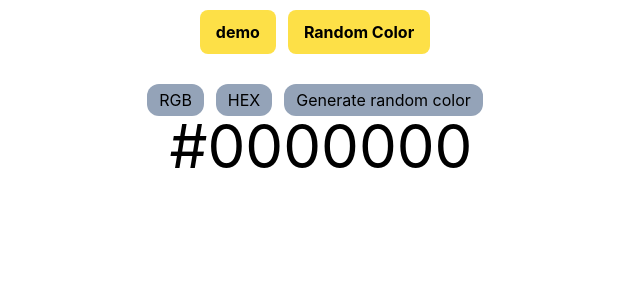
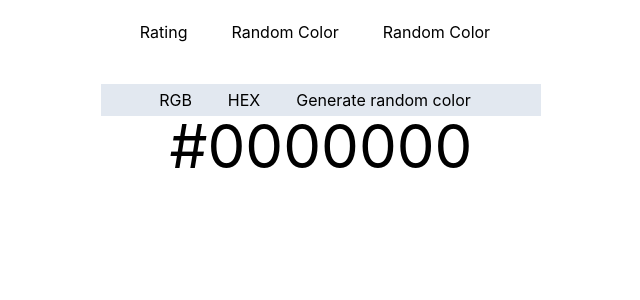
Before and after one commit to junaidjesan2/famous-projects, a React (Create React App) app: page / in a window 1280 px wide. Shown: the top 300 px of the page, without its empty margins (319-959 px from the left). Built offline with nearby package versions, Linux system fonts and the light colour scheme.

Commit message:
rating functionality has created and next would create image slider

```diff
--- a/package.json
+++ b/package.json
@@ -3,11 +3,13 @@
   "version": "0.1.0",
   "private": true,
   "dependencies": {
+    "@fortawesome/react-fontawesome": "^0.2.0",
     "@testing-library/jest-dom": "^5.17.0",
     "@testing-library/react": "^13.4.0",
     "@testing-library/user-event": "^13.5.0",
     "react": "^18.2.0",
     "react-dom": "^18.2.0",
+    "react-icons": "^5.0.1",
     "react-router-dom": "^6.22.1",
     "react-scripts": "5.0.1",
     "web-vitals": "^2.1.4"
--- a/src/components/Layout/layout.jsx
+++ b/src/components/Layout/layout.jsx
@@ -3,9 +3,11 @@ import Header from "../Shared/Header";
 
 export default function Layout() {
   return (
-    <div>
+    <div className="w-3/4 mx-auto">
       <Header />
-      <Outlet />
+      <div className="px-10 mx-auto">
+        <Outlet />
+      </div>
     </div>
   );
 }
--- /dev/null
+++ b/src/components/Pages/rating/rating.jsx
@@ -0,0 +1,36 @@
+import { useState } from "react";
+import { CiStar } from "react-icons/ci";
+
+export default function Rating() {
+  const [rating, setRating] = useState(0);
+  const [hover, setHover] = useState(0);
+
+  function starOnClick(index) {
+    setRating(index);
+  }
+  function starMouseLeave() {
+    setHover(rating);
+  }
+  function starMouseMove(index) {
+    setHover(index);
+  }
+  return (
+    <div className="flex gap-2">
+      {[...Array(5)].map((_, index) => {
+        index += 1;
+        return (
+          <CiStar
+            className={
+              index <= (hover || rating) ? `text-yellow-300` : `text-black`
+            }
+            key={index}
+            onClick={() => starOnClick(index)}
+            onMouseLeave={() => starMouseLeave()}
+            onMouseMove={() => starMouseMove(index)}
+            size={30}
+          />
+        );
+      })}
+    </div>
+  );
+}
--- a/src/components/Pages/rendomColor/rendomColor.jsx
+++ b/src/components/Pages/rendomColor/rendomColor.jsx
@@ -24,22 +24,22 @@ export default function RendomColor() {
   }
   return (
     <div className="h-screen py-5" style={{ background: randomColor }}>
-      <div className="w-2/4 mx-auto">
+      <div className="w-2/4 mx-auto bg-slate-200">
         <button
-          className="py-1 px-3 bg-slate-400 rounded-xl mr-3"
+          className="py-1 px-3 hover:underline mr-3"
           onClick={() => setColorType("rgb")}
         >
           RGB
         </button>
         <button
-          className="py-1 px-3 bg-slate-400 rounded-xl mr-3"
+          className="py-1 px-3 hover:underline mr-3"
           onClick={() => setColorType("hex")}
         >
           HEX
         </button>
         <button
           onClick={colorType === "hex" ? generateHex : generateRbg}
-          className="py-1 px-3 bg-slate-400 rounded-xl mr-3"
+          className="py-1 px-3 hover:underline mr-3"
         >
           Generate random color
         </button>
--- a/src/components/Shared/Header.jsx
+++ b/src/components/Shared/Header.jsx
@@ -2,9 +2,10 @@ import { Link } from "react-router-dom";
 
 export default function Header() {
   return (
-    <div className="my-5 font-bold">
-        <Link className="py-3 px-4 text-center rounded-lg bg-yellow-300 mr-3" to="/demo">demo</Link>
-        <Link className="py-3 px-4 text-center rounded-lg bg-yellow-300 mr-3" to="/">Random Color</Link>
+    <div className="my-5">
+        <Link className="py-2 px-4 text-center hover:underline mr-3" to="/rating">Rating</Link>
+        <Link className="py-2 px-4 text-center hover:underline mr-3" to="/">Random Color</Link>
+        <Link className="py-2 px-4 text-center hover:underline mr-3" to="/">Random Color</Link>
     </div>
   );
 }
```
Also changed, not shown: src/App.js (+4 -4 lines), 1 other file (tests, documents, lock files or other folders).
